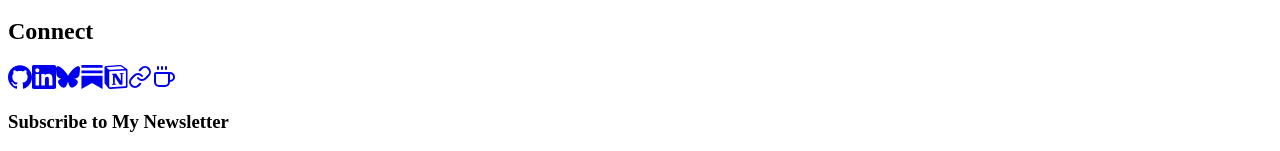
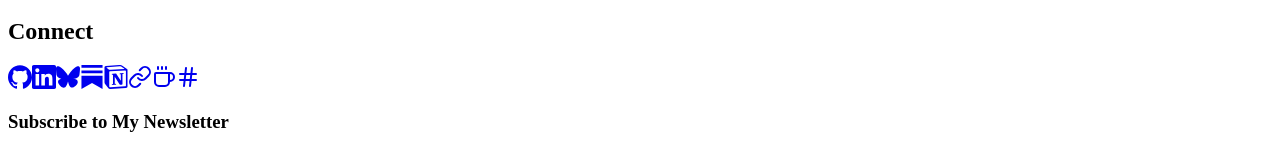
Before and after one commit to productparty/mikewatson-portfolio, a React (Vite) app in the folder client/: page / in a window 1280 px wide. Shown: the part 563-714 px from the top of the page. Built offline with nearby package versions, Linux system fonts and the light colour scheme.

Commit message:
Add new social link for Constants profile in SocialLinks component; update constants with new URL

```diff
--- a/client/src/components/social-links.tsx
+++ b/client/src/components/social-links.tsx
@@ -1,7 +1,7 @@
 import { Card, CardContent } from "@/components/ui/card";
 import { PERSONAL_INFO } from "@/lib/constants";
 import { SiGithub, SiLinkedin, SiBluesky, SiSubstack, SiNotion } from "react-icons/si";
-import { Link, Coffee } from "lucide-react";
+import { Link, Coffee, Hash } from "lucide-react";
 
 const ICON_SIZE = 24;
 
@@ -72,6 +72,15 @@ export function SocialLinks() {
         >
           <Coffee size={ICON_SIZE} />
         </a>
+        <a
+          href={PERSONAL_INFO.social.constants}
+          target="_blank"
+          rel="noopener noreferrer"
+          className="text-muted-foreground hover:text-primary transition-colors"
+          aria-label="Constants Profile"
+        >
+          <Hash size={ICON_SIZE} />
+        </a>
       </CardContent>
     </Card>
   );
--- a/client/src/lib/constants.ts
+++ b/client/src/lib/constants.ts
@@ -10,7 +10,8 @@ export const PERSONAL_INFO = {
     newsletter: "https://www.productparty.us/feed",
     notion: "https://www.notion.so/marketplace/profiles/productparty",
     stackShelf: "https://stackshelf.app/shelf/mike-w",
-    buyMeACoffee: "https://buymeacoffee.com/productparty"
+    buyMeACoffee: "https://buymeacoffee.com/productparty",
+    constants: "https://constants.com/u/productparty"
   },
   resume: {
     pdf: "https://mikewatson.us/MichaelWatson-ResumeSeptember2025.pdf",
```
